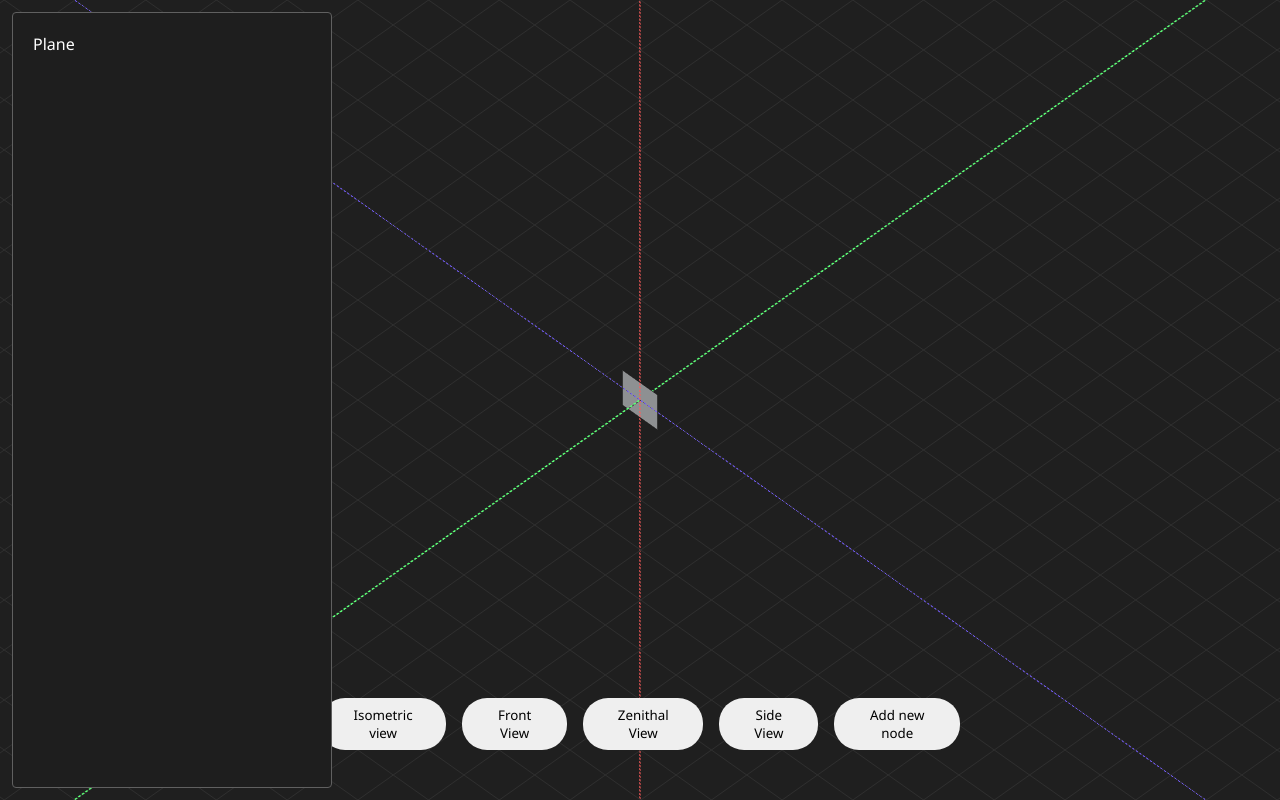
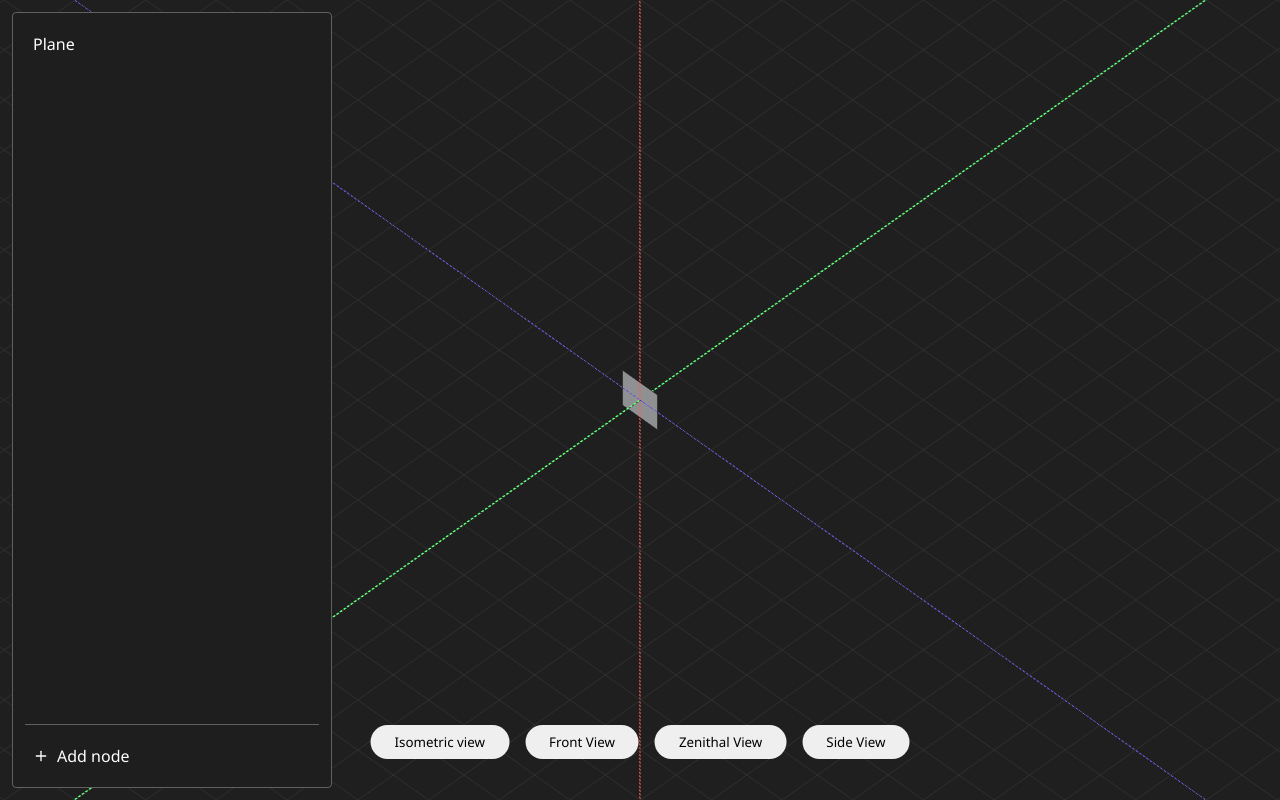
Before and after one commit to david-cerrato/3D-css-visualizer, a React (Vite) app: page / in a window 1280 px wide. Built offline with nearby package versions, Linux system fonts and the light colour scheme.

Commit message:
Move add new node to nodes list

```diff
--- a/src/App.css
+++ b/src/App.css
@@ -2,6 +2,22 @@ button{
   padding: 8px 24px;
   border: none;
   border-radius: 25px;
+}
+
+.transparent-btn{
+  background: none;
+  color: white;
+  display: flex;
+  align-items: center;
+  width: 100%;
+  /* justify-content: center; */
+  gap: 8px;
+  border-radius: 4px;
+
+  &:hover {
+    background-color: #414141;
+    cursor: pointer;
+  }
 }
 
 .views-container{
--- a/src/components/scene-list/SceneList.tsx
+++ b/src/components/scene-list/SceneList.tsx
@@ -1,14 +1,23 @@
+import { Plus } from 'lucide-react'
 import { useScene } from '../../stores/sceneStore'
 import { ListItem } from './list-item/ListItem'
 import './sceneList.css'
+import { getNewNode } from '../../stores/sceneNode.interface'
 
 export function SceneList(){
-    const {rootNodes} = useScene()
+    const {rootNodes, addNewNode} = useScene()
 
     return (
         <>
             <div className="list-container">
-                {rootNodes.map(node => <ListItem key={node} id={node} />)}
+                <div className="list">
+                    {rootNodes.map(node => <ListItem key={node} id={node} />)}
+                </div>
+                <button className='list-item' onClick={() => addNewNode(getNewNode())}>
+                    <span>
+                        <Plus size={16}></Plus> Add node
+                    </span>
+                </button>
             </div>
         </>
     )
--- a/src/components/scene-list/sceneList.css
+++ b/src/components/scene-list/sceneList.css
@@ -2,6 +2,7 @@
   position: absolute;
   display: flex;
   flex-direction: column;
+  justify-content: space-between;
   left: 12px;
   top: 12px;
   bottom: 12px;
@@ -15,6 +16,15 @@
   overflow-y: auto;
 }
 
+.list {
+  display: flex;
+  flex-direction: column;
+  height: 100%;
+  overflow: auto;
+  border-bottom: 1px solid #606060;
+  margin-bottom: 12px;
+}
+
 .list-item {
   padding: 8px;
   border-radius: 4px;
@@ -22,9 +32,18 @@
   display: flex;
   align-items: center;
   justify-content: space-between;
+  background-color: transparent;
+  color: white;
 
   & > .icons{
     opacity: 0;
+  }
+
+  & > span {
+    display: flex;
+    align-items: center;
+    gap: 8px;
+    font-size: 1rem;
   }
 }
 
--- a/src/components/viewport/Viewport.tsx
+++ b/src/components/viewport/Viewport.tsx
@@ -2,12 +2,9 @@ import { useState, type ReactNode } from "react"
 import type { View } from "../../interfaces/views.type"
 import style from './viewport.module.css'
 import { useScene } from "../../stores/sceneStore"
-import { getNewNode } from "../../stores/sceneNode.interface"
 
 export function Viewport ({children}: {children: ReactNode}){
     const [isIsometric, setIsIsometric] = useState<View>('isometric')
-    const { addNewNode } = useScene()
-
 
     return (
         <>
@@ -26,7 +23,6 @@ export function Viewport ({children}: {children: ReactNode}){
                 <button id="change-view" onClick={() => setIsIsometric('front')}>Front View</button>
                 <button id="change-view" onClick={() => setIsIsometric('zenithal')}>Zenithal View</button>
                 <button id="change-view" onClick={() => setIsIsometric('side')}>Side View</button>
-                <button id="change-view" onClick={() => addNewNode(getNewNode())}>Add new node</button>
             </div>
         </>
     )
```
